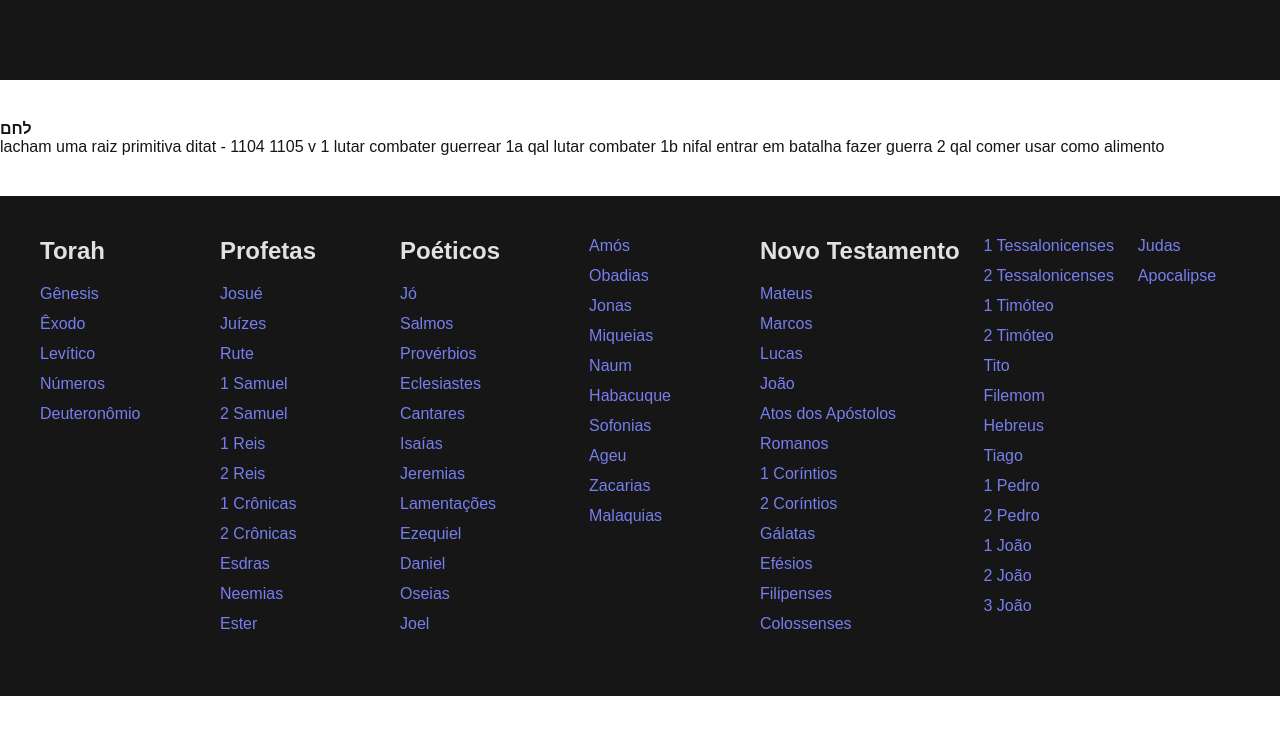
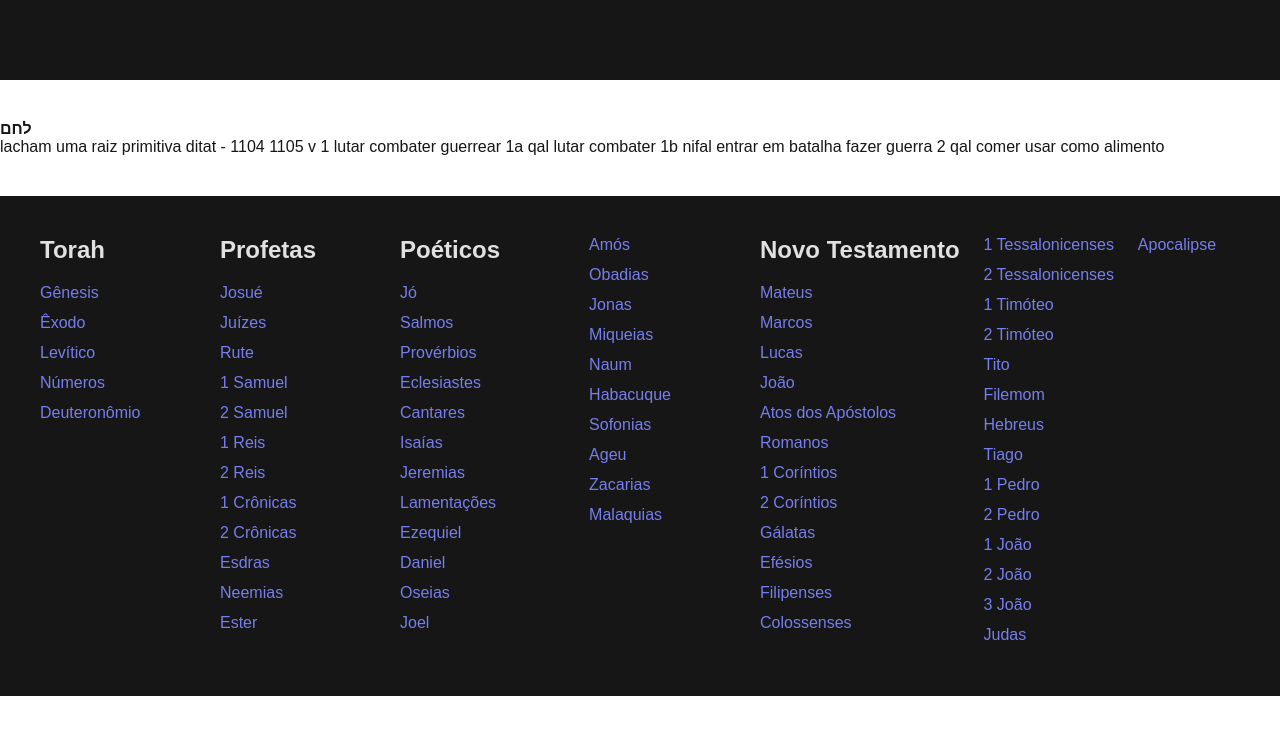
Before and after one commit to gabeleonn/biblia-interlinear, a Next.js app: page / in a window 1280 px wide. Shown: the top 734 px of the page. Built offline with nearby package versions, Linux system fonts and the light colour scheme.

Commit message:
refactor: change footer size

```diff
--- a/src/components/molecules/BookList/styles.ts
+++ b/src/components/molecules/BookList/styles.ts
@@ -14,7 +14,7 @@ export const FooterSection = styled.div`
   flex-direction: column;
   flex-wrap: wrap;
 
-  max-height: calc(468px - 50px);
+  max-height: calc(500px - 40px);
   height: 100%;
 
   &:nth-child(1) {
```
